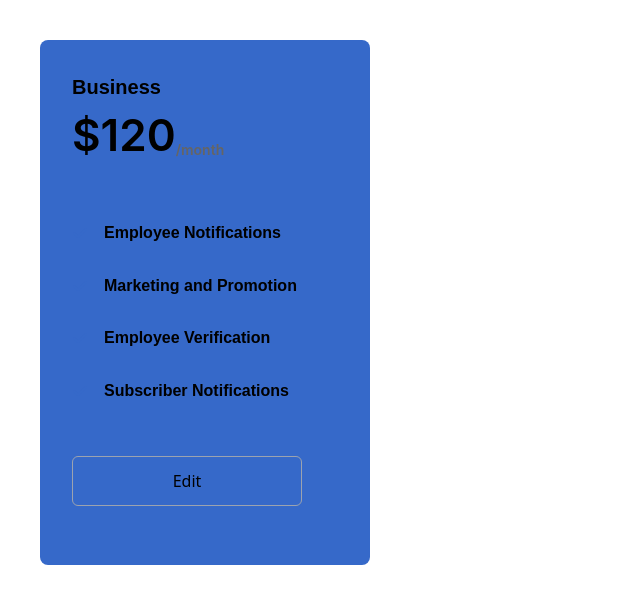
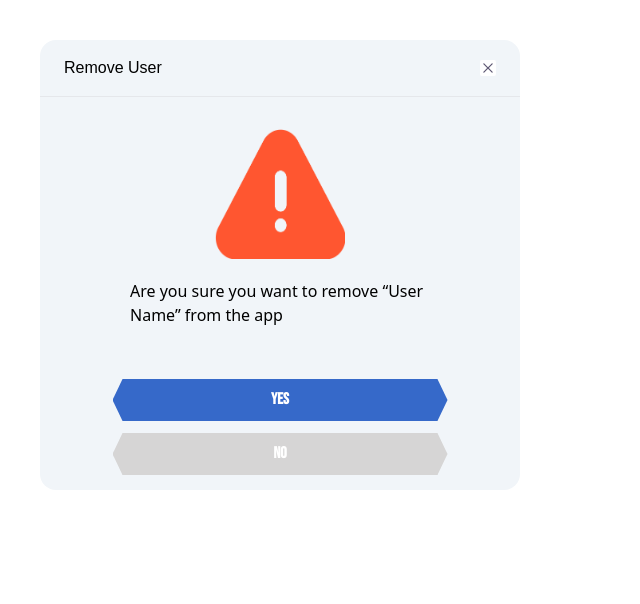
Before and after one commit to ShayanZameer/Sportsmanagement, a React (Vite) app: page / in a window 1280 px wide. Shown: the top 604 px of the page, without its empty margins (0-640 px from the left). Built offline with nearby package versions, Linux system fonts and the light colour scheme.

Commit message:
components added

```diff
--- a/src/App.jsx
+++ b/src/App.jsx
@@ -12,6 +12,10 @@ import Userdetail from './components/Userdetail';
 
 import Badge from './components/Badge';
 
+import Warning from './components/Warning';
+
+
+
 const App = () => {
   return (
 
@@ -25,7 +29,7 @@ const App = () => {
 
 
 
-      {/* <Custombutton  text="Login" width="w-[335px]" height="h-[42px]"/> */}
+      {/* <Custombutton  text="Login" width="w-[335px]" height="h-[42px]" bgColour="bg-[#3669C9]" bgTextColour="text-black"/> */}
 
       {/* <Card/> */}
 
@@ -33,8 +37,21 @@ const App = () => {
 
       {/* <Userdetail/> */}
 
+{/*
+      <Badge Name="Business" Price="$120" p1text="Employee Notifications" p2text="Marketing and Promotion" p3text="Employee Verification" p4text="Subscriber Notifications" buttonText="Edit" bgColor="bg-[#3669C9]" ptextColour="text-[#FFFFFF]" iconColour="white" buttonTextColor="text-[#3669C9]"
+        buttonbg="bg-[white]"/> */}
 
-      <Badge Name="Business" Price="$120" p1text="Employee Notifications" p2text="Marketing and Promotion" p3text="Employee Verification" p4text="Subscriber Notifications" buttonText="Edit" bgColor="bg-[#3669C9]"  />
+
+        <Warning heading="Remove User" warningText="Are you sure you want to remove
+“User Name” from the app" />
+
+
+
+
+
+
+
+
 
 
 
--- a/src/components/Badge.jsx
+++ b/src/components/Badge.jsx
@@ -1,18 +1,18 @@
 import React from 'react'
 import { FaCheck } from "react-icons/fa6";
 
-const Badge = ({Name,Price, p1text,p2text, p3text, p4text ,bgColor,buttonText, ptextColour }) => {
+const Badge = ({Name,Price, p1text,p2text, p3text, p4text ,bgColor,buttonText, ptextColour,  iconColour , buttonbg, buttonTextColor }) => {
   return (
     <div className= {`w-[330px] h-[525px]  px-8 py-8  rounded-lg ${bgColor}`} >
 
         <div >
-            <p className='text-[20px] font-dmSans font-semibold'>{Name}</p>
+            <p className={`text-[20px] ${ptextColour} font-dmSans font-semibold`}>{Name}</p>
         </div>
 
         <div className=' flex'>
-            <p className='text-[44px] font-inter font-semibold' >{Price}</p>
+            <p className={`text-[44px] font-inter font-semibold ${ptextColour}`} >{Price}</p>
             <div className='flex items-end mb-2'>
-                <p className='font-inter font-semibold text-[14px] text-[#656565]'>/month</p>
+                <p className={`font-inter font-semibold text-[14px] text-[#656565]`}>/month</p>
 
             </div>
 
@@ -24,42 +24,42 @@ const Badge = ({Name,Price, p1text,p2text, p3text, p4text ,bgColor,buttonText, p
             <div className='flex items-center'>
 
 
-            <FaCheck color='#3669C9'/>
+            <FaCheck color={iconColour}/>
 
 
-            <p className='font-bold font-dmSans px-4'>{p1text}</p>
+            <p className={`font-bold font-dmSans px-4 ' ${ptextColour}`}>{p1text}</p>
             </div>
 
 
             <div className='flex items-center' >
 
 
-            <FaCheck color='#3669C9'/>
+            <FaCheck color={iconColour}/>
 
 
-            <p className='font-bold font-dmSans px-4'>{p2text}</p>
+            <p className={`font-bold font-dmSans px-4 ${ptextColour}`}>{p2text}</p>
             </div>
             <div className="flex items-center">
 
-            <FaCheck color='#3669C9'/>
+            <FaCheck color={iconColour}/>
 
 
-            <p className='font-bold font-dmSans px-4'>{p3text}</p>
+            <p className={`font-bold font-dmSans px-4 ${ptextColour}`}>{p3text}</p>
             </div>
 
             <div className='flex items-center'>
 
-            <FaCheck color='#3669C9'/>
+            <FaCheck color={iconColour}/>
 
 
-            <p className='font-bold font-dmSans px-4'>{p4text}</p>
+            <p className={`font-bold font-dmSans px-4 ${ptextColour}`}>{p4text}</p>
             </div>
 
         </div>
 
 
-        <div className='w-[230px] h-[50px] rounded-md border border-gray-400 flex items-center justify-center'>
-            <button >{buttonText}</button>
+        <div className={`w-[230px] h-[50px] rounded-md border border-gray-400 flex items-center justify-center ${buttonbg}`}>
+            <button className={`${buttonTextColor}`}  >{buttonText}</button>
         </div>
 
 
--- a/src/components/Custombutton.jsx
+++ b/src/components/Custombutton.jsx
@@ -3,10 +3,10 @@
 
 import React from 'react';
 
-const Custombutton = ({ text, height , width }) => {
+const Custombutton = ({ text, height , width, bgColour , bgTextColour }) => {
   return (
     <button
-      className={`text-white font-bebas font-bold rounded-md shadow-sm bg-[#3669C9] ${height} ${width}  focus:outline-none focus:ring-2 focus:ring-blue-500 focus:ring-offset-2`}
+      className={`text-white font-bebas font-bold rounded-md shadow-sm  ${height} ${width} ${bgColour} ${bgTextColour} focus:outline-none focus:ring-2 focus:ring-blue-500 focus:ring-offset-2 [clip-path:polygon(3%_0%,_97%_0%,_100%_50%,_97%_100%,_3%_100%,_0%_50%)]`}
     >
 
       {text}
--- /dev/null
+++ b/src/components/Warning.jsx
@@ -0,0 +1,50 @@
+import React from 'react'
+
+import { RxCross2 } from "react-icons/rx";
+import Custombutton from './Custombutton';
+import image from "../assets/images/warning.png"
+
+
+const Warning = ({heading,warningText}) => {
+  return (
+    <div className='h-[450px] w-[480px] bg-slate-100 rounded-2xl'>
+
+
+        <div className='flex justify-between items-center py-4 px-6 border-b'>
+
+            <p className='font-dmSans  font-medium'>{heading}</p>
+            <div className='bg-white rounded-sm'>
+
+            <RxCross2 color='#5E5873' />
+            </div>
+
+        </div>
+
+        <div className='flex flex-col items-center my-8'>
+
+            <img className='h-[130px] w-[130px]' src={image} alt='this' />
+
+            <p className='w-[300px] py-5'>{warningText}</p>
+        </div>
+
+        <div className='flex flex-col items-center my-6'>
+
+        <Custombutton  text="Yes" width="w-[335px]" height="h-[42px]" bgColour="bg-[#3669C9]" bgTextColour="text-white"/>
+
+        <div className='py-3'>
+
+        <Custombutton  text="No" width="w-[335px]" height="h-[42px]" bgColour="bg-[#D6D5D5]" bgTextColour="text-black"/>
+        </div>
+
+
+
+        </div>
+
+
+
+
+    </div>
+  )
+}
+
+export default Warning
--- a/tailwind.config.js
+++ b/tailwind.config.js
@@ -25,6 +25,7 @@ export default {
       },
 
 
+
     },
   },
   plugins: [
```
Also changed, not shown: src/assets/images/warning.png (added).
